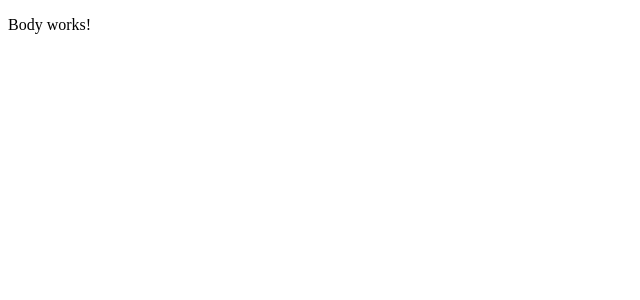
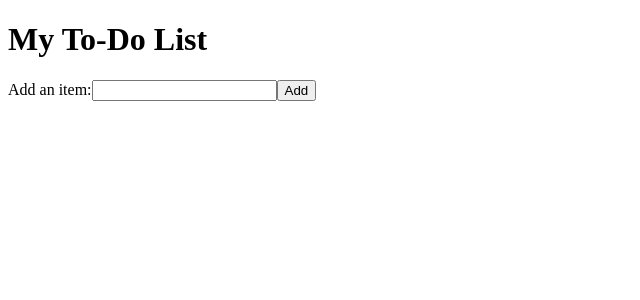
Before and after one commit to CherylFrankenfield/upvote-todo, a React app: page / in a window 1280 px wide. Shown: the top 300 px of the page, without its empty margins (0-640 px from the left). Built offline with nearby package versions, Linux system fonts and the light colour scheme.

Commit message:
Add input field to Body component

```diff
--- a/src/components/Body.jsx
+++ b/src/components/Body.jsx
@@ -1,12 +1,25 @@
 import React from 'react';
 import {connect} from 'react-redux';
+import PropTypes from 'prop-types';
 
 function Body() {
+  let _description = null;
+
   return (
     <div>
-      <p>Body works!</p>
+      <h1>My To-Do List</h1>
+      <label>Add an item:</label>
+      <input
+        type='text'
+        description='description'
+        ref={(input)=> {_description = input;}}/>
+      <button type='submit'>Add</button>
     </div>
   );
 }
 
+Body.propTypes = {
+
+}
+
 export default connect()(Body);
```
